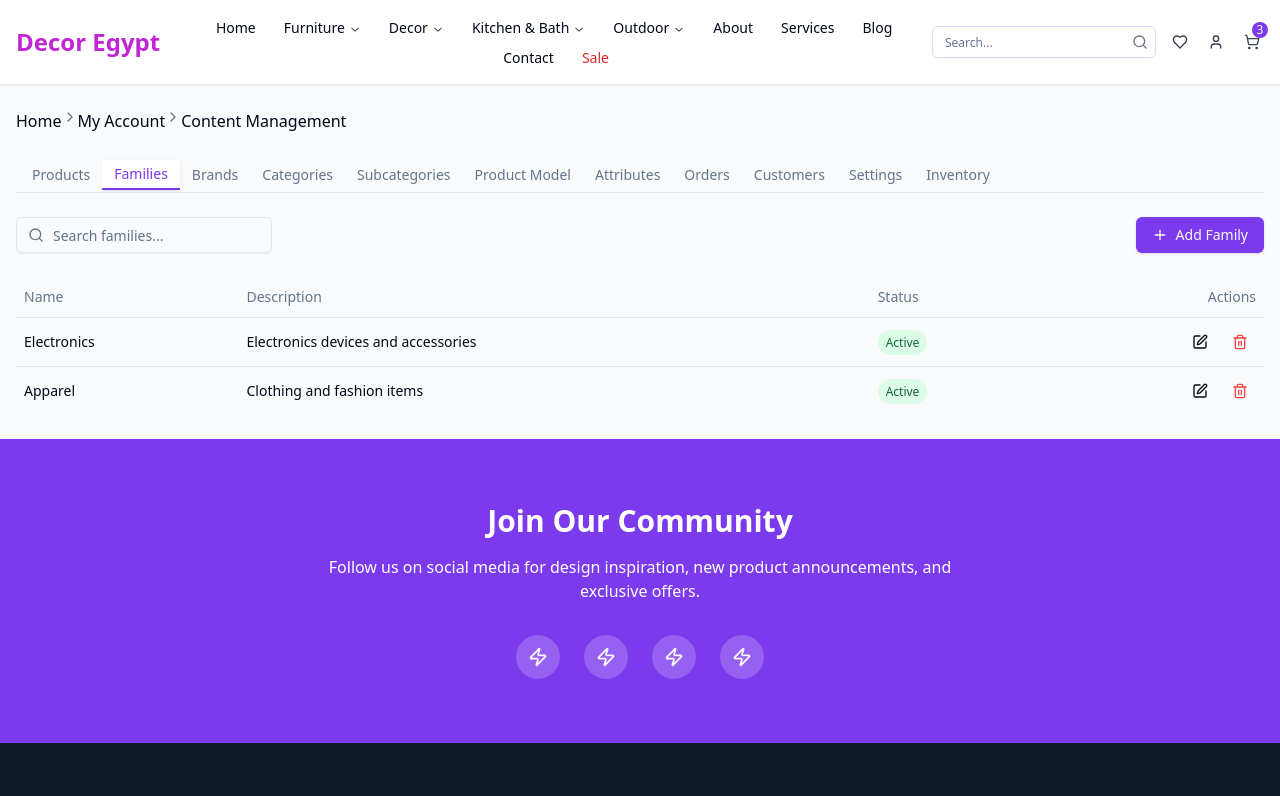
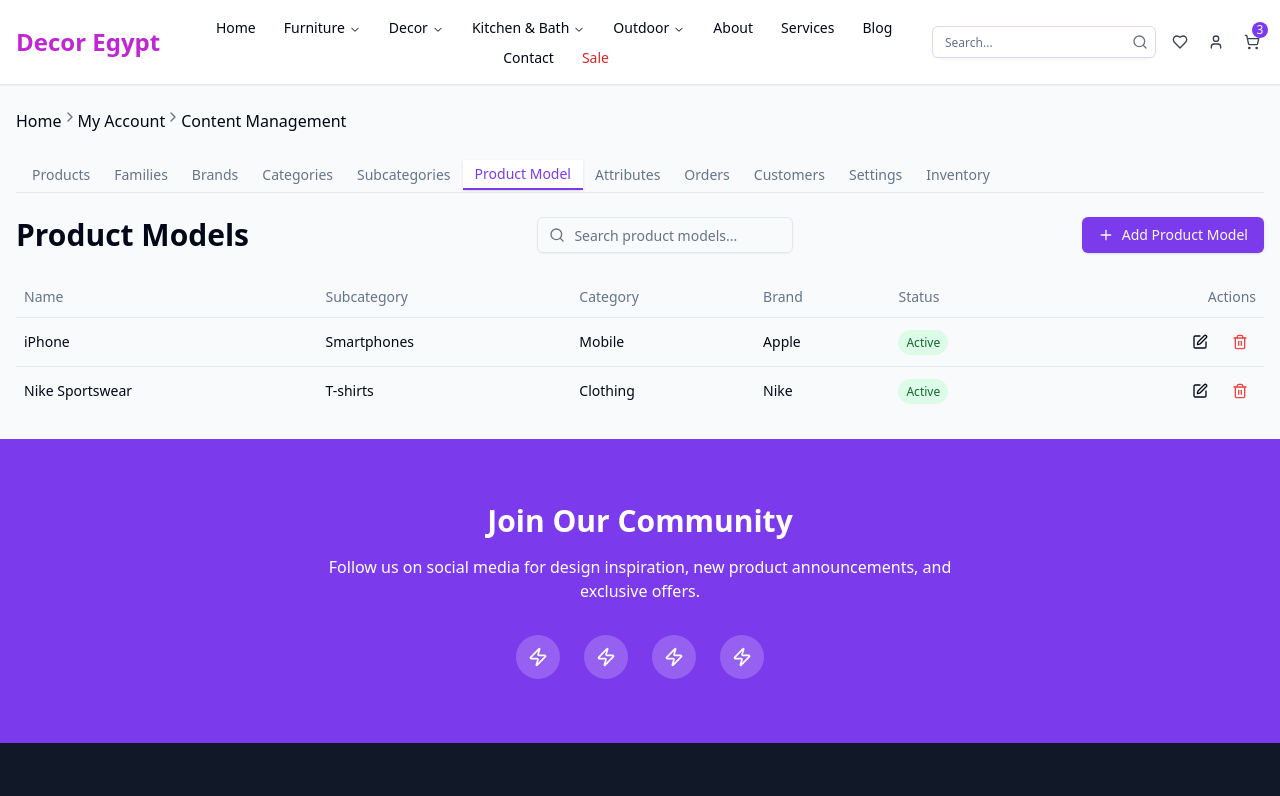
Before and after one commit to H-Kahil/Decor-Egypt, a React (Vite) app: page /cms in a window 1280 px wide. Shown: the top 796 px of the page. Built offline with nearby package versions, Linux system fonts and the light colour scheme.

Commit message:
Product Line updated

```diff
--- a/src/components/cms/CMSTabNavigation.tsx
+++ b/src/components/cms/CMSTabNavigation.tsx
@@ -44,7 +44,7 @@ const CMSTabNavigation: React.FC<CMSTabNavigationProps> = ({
           Subcategories
         </TabsTrigger>
         <TabsTrigger
-          value="product-models"
+          value="product-lines"
           className="data-[state=active]:border-b-2 data-[state=active]:border-violet-600 data-[state=active]:text-violet-600 rounded-none bg-transparent"
         >
           Product Model
--- a/src/pages/CMSModule.tsx
+++ b/src/pages/CMSModule.tsx
@@ -39,7 +39,7 @@ import {
 } from "@/components/cms/types";
 
 const CMSModule: React.FC = () => {
-  const [activeTab, setActiveTab] = useState("families");
+  const [activeTab, setActiveTab] = useState("product-lines");
   const [attributeSearchQuery, setAttributeSearchQuery] = useState("");
   const [searchQuery, setSearchQuery] = useState("");
   const [orderSearchQuery, setOrderSearchQuery] = useState("");
@@ -350,11 +350,11 @@ const CMSModule: React.FC = () => {
       subcategoryId: "1",
       subcategoryName: "Smartphones",
       categoryId: "1",
-      categoryName: "Electronics",
+      categoryName: "Mobile",
       brandId: "1",
       brandName: "Apple",
       familyId: "1",
-      familyName: "Mobile",
+      familyName: "Electronics",
       name: "iPhone",
       description: "Apple iPhone product line",
       status: "Active",
@@ -386,11 +386,11 @@ const CMSModule: React.FC = () => {
       cost: 700.0,
       stockQuantity: 150,
       familyId: "1",
-      familyName: "Mobile",
+      familyName: "Electronics",
       brandId: "1",
       brandName: "Apple",
       categoryId: "1",
-      categoryName: "Electronics",
+      categoryName: "Mobile",
       subcategoryId: "1",
       subcategoryName: "Smartphones",
       productLineId: "1",
```
